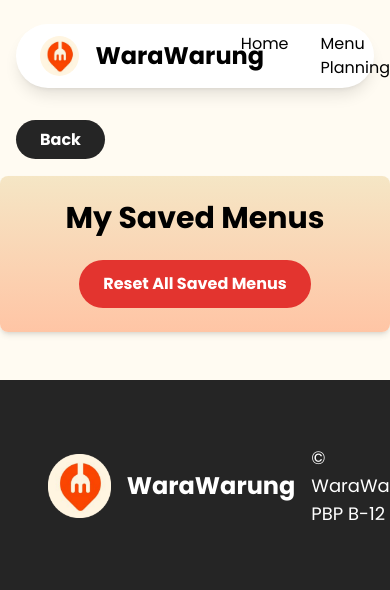
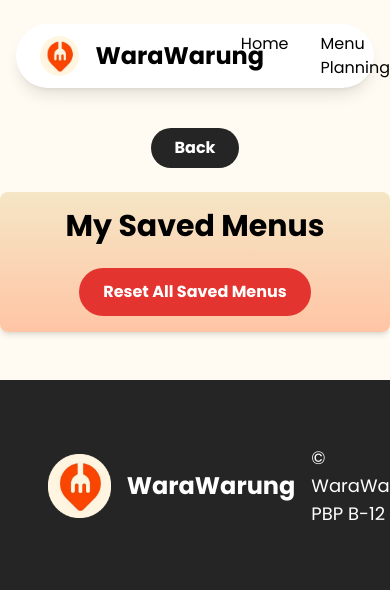
Before and after one commit to PBP-B12/wara-warung, a Django app: page /menuplanning/saved-menu-plans/ in a window 390 px wide; the page is wider, and only the part inside the window is pictured. Shown: the top 590 px of that part. Run offline with Django 5.2, Linux system fonts and the light colour scheme; the visitor is signed in with stand-in values (Sample User, id 1); data that the repository does not hold is empty; some libraries are stand-ins or nearby versions.

Commit message:
edited responsiveness for saved menu

```diff
--- a/menuplanning/templates/menuplanning/saved_menu_plans.html
+++ b/menuplanning/templates/menuplanning/saved_menu_plans.html
@@ -31,7 +31,6 @@
         padding: 1.5rem;
         border-radius: 16px;
         box-shadow: 0px 4px 8px rgba(0, 0, 0, 0.1);
-        margin-bottom: 1.5rem;
         width: 100%;
       }
 
@@ -77,23 +76,23 @@
 
 <body class="bg-[#fffbf2] font-poppins">
 
-    <nav class="absolute z-50">{% include 'navbar.html' %}</nav>
+    <nav class="absolute z-50 w-full">{% include 'navbar.html' %}</nav>
     <div class="navbar-height"></div>
 
     <!-- Back Button Container -->
-    <div class="container mx-auto mt-12 px-4">
-        <a href="{% url 'menuplanning:show_main' %}" class="back-button">
+    <div class="container mx-auto mt-12 px-4 text-center md:text-left">
+        <a href="{% url 'menuplanning:show_main' %}" class="back-button inline-block">
            Back
         </a>
     </div>
 
-    <!-- Gradient Container with Full-width Cards -->
-    <section class="container mx-auto mt-6 mb-12 p-6 shadow-md rounded-lg bg-gradient-to-b from-[#f5e6c5] to-[#ffc5a5]">
+    <!-- Centered Gradient Container with Full-width Cards -->
+    <section class="container mx-auto mt-6 mb-12 p-4 sm:p-6 md:p-8 shadow-md rounded-lg bg-gradient-to-b from-[#f5e6c5] to-[#ffc5a5] max-w-full sm:max-w-2xl md:max-w-3xl lg:max-w-5xl xl:max-w-7xl mx-auto">
         <h1 class="text-3xl font-bold mb-6 text-center">My Saved Menus</h1>
 
         <div class="space-y-6">
             {% for menu_plan in menu_plans %}
-                <div class="menu-plan">
+                <div class="menu-plan mx-auto sm:max-w-2xl md:max-w-3xl lg:max-w-5xl xl:max-w-7xl">
                     <h2 class="text-2xl font-semibold mb-2">{{ menu_plan.name }}</h2>
                     <p class="budget-label"><strong>Budget:</strong> Rp{{ menu_plan.budget|floatformat:0 }}</p>
 
@@ -109,7 +108,6 @@
                     <p class="menu-total font-bold mt-3 text-black">Total = Rp{{ menu_plan.total_price|floatformat:0 }}</p>
                 </div>
             {% endfor %}
-
         </div>
 
         <!-- Centered Reset Button -->
```
Also changed, not shown: menuplanning/templates/menuplanning/menuplanning.html (+15 -1 lines).
